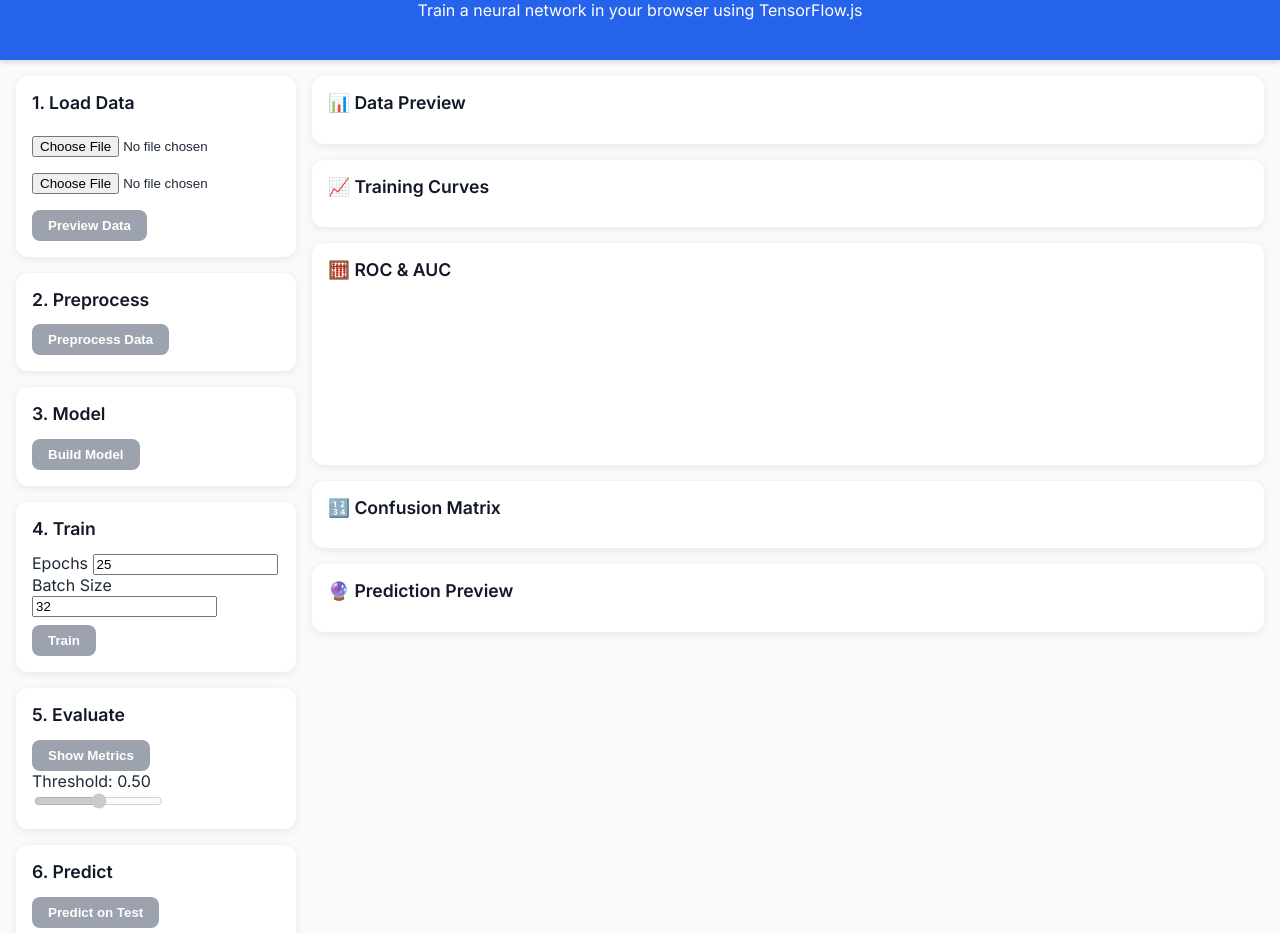
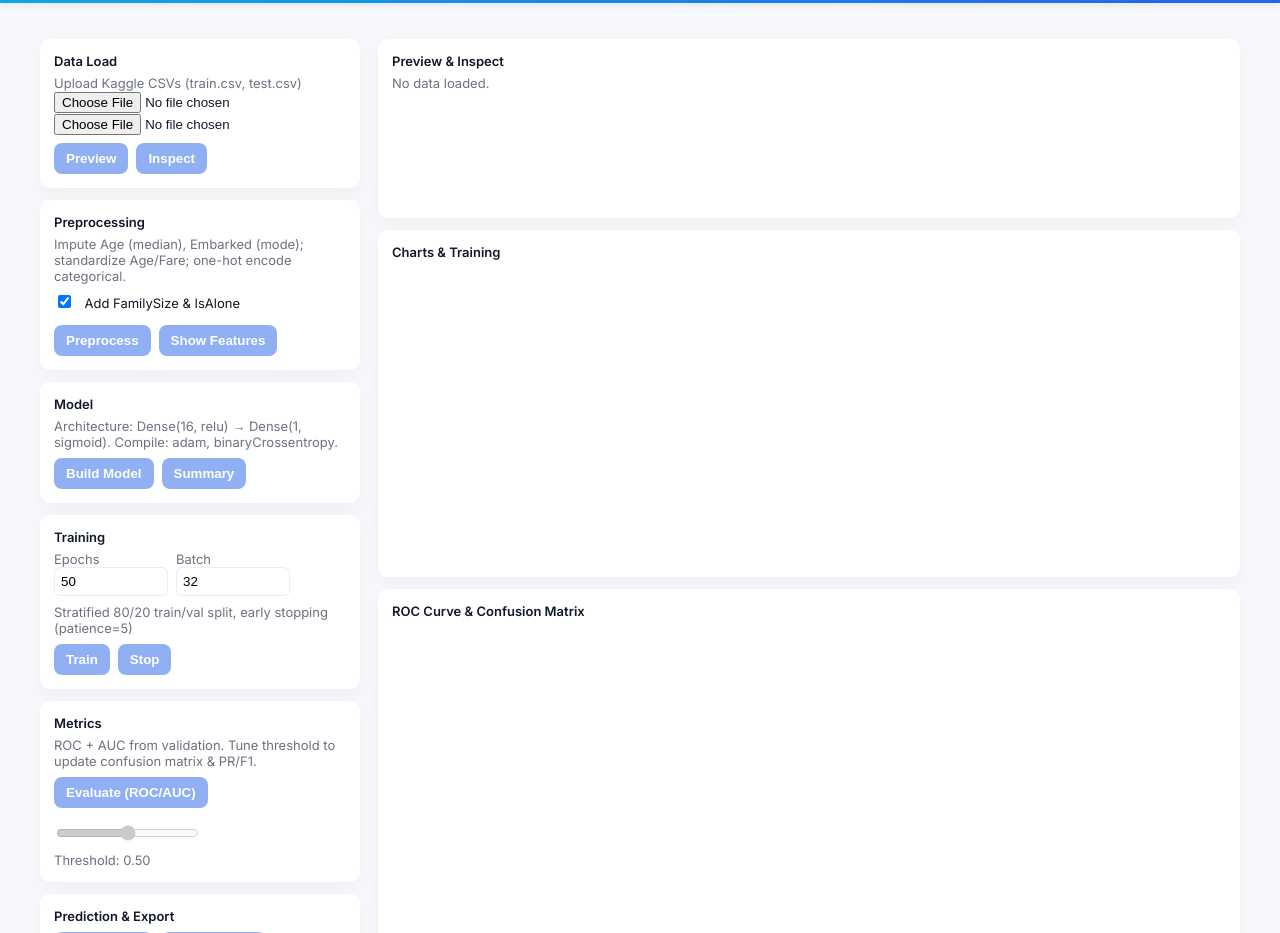
Before and after one commit to kmmsinan-creator/neuralnetworking, a plain HTML site: page week2/index.html in a window 1280 px wide. Shown: the part 79-1012 px from the top of the page. Drawn offline with nearby package versions, Linux system fonts and the light colour scheme; a script that the page names is missing.

Commit message:
Update index.html

```diff
--- a/week2/index.html
+++ b/week2/index.html
@@ -1,100 +1,182 @@
-<!DOCTYPE html>
+<!doctype html>
 <html lang="en">
 <head>
-  <meta charset="UTF-8">
-  <title>Titanic Survival Predictor</title>
-  <meta name="viewport" content="width=device-width, initial-scale=1.0">
-  <!-- Google Font -->
+  <meta charset="utf-8" />
+  <title>Titanic — TFJS In-Browser Classifier</title>
+  <meta name="viewport" content="width=device-width,initial-scale=1" />
   <link href="https://fonts.googleapis.com/css2?family=Inter:wght@400;600&display=swap" rel="stylesheet">
-  <link rel="stylesheet" href="styles.css">
+  <style>
+    :root {
+      --bg: #f6f8fb;
+      --card: #ffffff;
+      --accent: #2563eb;
+      --muted: #6b7280;
+      --radius: 10px;
+    }
+    html,body { height:100%; margin:0; font-family:Inter,system-ui,Arial; background:var(--bg); color:#111827; }
+    header { background: linear-gradient(90deg,#0ea5e9,#2563eb); color:white; padding:18px 20px; box-shadow:0 2px 8px rgba(0,0,0,0.08); }
+    header h1 { margin:0; font-size:20px; }
+    header p { margin:6px 0 0 0; opacity:0.9; font-size:13px; }
+
+    .container { display:grid; grid-template-columns: 320px 1fr; gap:18px; padding:18px; max-width:1200px; margin:18px auto; }
+    .card { background:var(--card); border-radius:var(--radius); padding:14px; box-shadow:0 6px 18px rgba(16,24,40,0.04); }
+    .sidebar { display:flex; flex-direction:column; gap:12px; }
+
+    label { font-weight:600; font-size:13px; display:block; margin-bottom:6px; }
+    input[type=file] { width:100%; }
+    button { background:var(--accent); color:white; border:none; padding:8px 12px; border-radius:8px; cursor:pointer; font-weight:600; }
+    button[disabled] { opacity:0.5; cursor:not-allowed; }
+    .row { display:flex; gap:8px; align-items:center; margin-top:8px; }
+    .small { font-size:13px; color:var(--muted); }
+    pre { background:#f3f4f6; padding:8px; border-radius:6px; max-height:220px; overflow:auto; }
+
+    .content { display:grid; grid-template-rows: auto auto; gap:12px; }
+    #charts { display:grid; grid-template-columns: repeat(auto-fit,minmax(260px,1fr)); gap:12px; }
+    table { border-collapse:collapse; width:100%; font-size:13px; }
+    th,td { border:1px solid #eef2f7; padding:6px 8px; text-align:left; }
+    .controls-inline { display:flex; gap:8px; align-items:center; flex-wrap:wrap; }
+    input[type=number], input[type=range], select { padding:6px; border-radius:6px; border:1px solid #e6eef8; }
+    .muted { color:var(--muted); font-size:13px; }
+
+    footer { max-width:1200px; margin:0 auto 40px; padding:10px 18px; color:var(--muted); font-size:13px; text-align:center; }
+
+    @media (max-width: 900px) {
+      .container { grid-template-columns: 1fr; padding:12px; }
+    }
+  </style>
 </head>
 <body>
   <header>
-    <h1>🚢 Titanic Survival Predictor</h1>
-    <p>Train a neural network in your browser using TensorFlow.js</p>
+    <h1>🚢 Titanic — TFJS In-Browser Binary Classifier</h1>
+    <p>Train & evaluate a small neural net on Kaggle Titanic in the browser. Export submission & model. Deploy via GitHub Pages (static).</p>
   </header>
 
-  <main class="grid-container">
-    <!-- Sidebar Controls -->
+  <main class="container">
+    <!-- Sidebar (controls) -->
     <aside class="sidebar">
       <div class="card">
-        <h2>1. Load Data</h2>
-        <input id="trainFile" type="file" accept=".csv">
-        <input id="testFile" type="file" accept=".csv">
-        <button id="previewBtn" disabled>Preview Data</button>
-      </div>
-
-      <div class="card">
-        <h2>2. Preprocess</h2>
-        <button id="preprocessBtn" disabled>Preprocess Data</button>
-      </div>
-
-      <div class="card">
-        <h2>3. Model</h2>
-        <button id="buildModelBtn" disabled>Build Model</button>
-      </div>
-
-      <div class="card">
-        <h2>4. Train</h2>
-        <label>Epochs <input id="epochs" type="number" value="25" min="1"></label>
-        <label>Batch Size <input id="batchSize" type="number" value="32" min="1"></label>
-        <button id="trainBtn" disabled>Train</button>
-      </div>
-
-      <div class="card">
-        <h2>5. Evaluate</h2>
-        <button id="evalBtn" disabled>Show Metrics</button>
-        <div>
-          <label>Threshold: <span id="thresholdValue">0.50</span></label>
-          <input id="thresholdSlider" type="range" min="0" max="1" step="0.01" value="0.5" disabled>
+        <label>Data Load</label>
+        <div class="small">Upload Kaggle CSVs (train.csv, test.csv)</div>
+        <input id="trainFile" type="file" accept=".csv" />
+        <input id="testFile"  type="file" accept=".csv" />
+        <div class="row">
+          <button id="btnPreview" disabled>Preview</button>
+          <button id="btnInspect" disabled>Inspect</button>
         </div>
       </div>
 
       <div class="card">
-        <h2>6. Predict</h2>
-        <button id="predictBtn" disabled>Predict on Test</button>
-        <button id="exportBtn" disabled>Export CSV</button>
+        <label>Preprocessing</label>
+        <div class="small">Impute Age (median), Embarked (mode); standardize Age/Fare; one-hot encode categorical.</div>
+        <div style="margin-top:8px;">
+          <input id="optFamily" type="checkbox" checked /> <label style="display:inline-block; font-weight:500; margin-left:6px">Add FamilySize & IsAlone</label>
+        </div>
+        <div class="row">
+          <button id="btnPreprocess" disabled>Preprocess</button>
+          <button id="btnShowFeatures" disabled>Show Features</button>
+        </div>
+      </div>
+
+      <div class="card">
+        <label>Model</label>
+        <div class="small">Architecture: Dense(16, relu) → Dense(1, sigmoid). Compile: adam, binaryCrossentropy.</div>
+        <div class="row">
+          <button id="btnBuild" disabled>Build Model</button>
+          <button id="btnSummary" disabled>Summary</button>
+        </div>
+      </div>
+
+      <div class="card">
+        <label>Training</label>
+        <div class="controls-inline">
+          <div>
+            <div class="small">Epochs</div>
+            <input id="epochs" type="number" min="1" value="50" style="width:100px" />
+          </div>
+          <div>
+            <div class="small">Batch</div>
+            <input id="batchSize" type="number" min="1" value="32" style="width:100px" />
+          </div>
+        </div>
+        <div class="small" style="margin-top:8px">Stratified 80/20 train/val split, early stopping (patience=5)</div>
+        <div class="row">
+          <button id="btnTrain" disabled>Train</button>
+          <button id="btnStop" disabled>Stop</button>
+        </div>
+      </div>
+
+      <div class="card">
+        <label>Metrics</label>
+        <div class="small">ROC + AUC from validation. Tune threshold to update confusion matrix & PR/F1.</div>
+        <div style="margin-top:8px;">
+          <button id="btnEval" disabled>Evaluate (ROC/AUC)</button>
+        </div>
+        <div style="margin-top:8px;">
+          <input id="threshold" type="range" min="0" max="1" step="0.01" value="0.50" disabled />
+          <div class="small">Threshold: <span id="thVal">0.50</span></div>
+        </div>
+      </div>
+
+      <div class="card">
+        <label>Prediction & Export</label>
+        <div class="row">
+          <button id="btnPredict" disabled>Predict Test</button>
+          <button id="btnExport" disabled>Export CSVs</button>
+        </div>
+        <div class="row" style="margin-top:8px;">
+          <button id="btnSaveModel" disabled>Download Model</button>
+        </div>
+      </div>
+
+      <div class="card small muted">
+        <strong>Deployment</strong>
+        <p style="margin:6px 0 0 0">Create a public GitHub repo, commit `index.html` + `app.js`, enable Pages on `main` (root). Open the published URL to run the static app.</p>
       </div>
     </aside>
 
-    <!-- Main Content Area -->
+    <!-- Main content -->
     <section class="content">
-      <div id="previewArea" class="card">
-        <h2>📊 Data Preview</h2>
-        <div id="dataPreview"></div>
+      <div class="card" id="panelPreview">
+        <label>Preview & Inspect</label>
+        <div id="previewInfo" class="small muted">No data loaded.</div>
+        <div id="previewTable" style="margin-top:10px"></div>
+        <div id="inspectStats" style="margin-top:10px"></div>
       </div>
 
-      <div id="chartsArea" class="card">
-        <h2>📈 Training Curves</h2>
-        <div id="visLoss"></div>
-        <div id="visAcc"></div>
+      <div class="card" id="panelCharts">
+        <label>Charts & Training</label>
+        <div id="charts" style="margin-top:8px">
+          <div id="barSex" style="min-height:180px"></div>
+          <div id="barPclass" style="min-height:180px"></div>
+        </div>
+        <div id="trainingVis" style="margin-top:12px"></div>
       </div>
 
-      <div id="rocArea" class="card">
-        <h2>🧮 ROC & AUC</h2>
-        <canvas id="rocCanvas"></canvas>
+      <div class="card" id="panelROC">
+        <label>ROC Curve & Confusion Matrix</label>
+        <div id="roc" style="min-height:220px; margin-top:8px"></div>
+        <div id="auc" class="small muted" style="margin-top:6px"></div>
+        <div id="confusion" style="margin-top:12px"></div>
+        <div id="prf" style="margin-top:8px" class="small"></div>
       </div>
 
-      <div id="confMatArea" class="card">
-        <h2>🔢 Confusion Matrix</h2>
-        <div id="confMatrix"></div>
-      </div>
-
-      <div id="predictionPreviewArea" class="card">
-        <h2>🔮 Prediction Preview</h2>
-        <div id="predictionPreview"></div>
+      <div class="card" id="panelPredict">
+        <label>Prediction Preview</label>
+        <div id="predPreview" style="margin-top:8px"></div>
       </div>
     </section>
   </main>
 
   <footer>
-    <p>Built with ❤️ using TensorFlow.js, tfjs-vis & PapaParse</p>
+    <div>Libraries used: TensorFlow.js, tfjs-vis, PapaParse. Running entirely in the browser — no server required.</div>
   </footer>
 
-  <!-- Scripts -->
+  <!-- External libs -->
   <script src="https://cdn.jsdelivr.net/npm/papaparse@5.4.1/papaparse.min.js"></script>
-  <script src="https://cdn.jsdelivr.net/npm/@tensorflow/tfjs@4.10.0/dist/tf.min.js"></script>
-  <script src="https://cdn.jsdelivr.net/npm/@tensorflow/tfjs-vis@1.5.1/dist/tfjs-vis.umd.min.js"></script>
-  <script src="app.js" defer></script>
+  <script src="https://cdn.jsdelivr.net/npm/@tensorflow/tfjs@latest"></script>
+  <script src="https://cdn.jsdelivr.net/npm/@tensorflow/tfjs-vis@latest"></script>
+
+  <!-- App logic -->
+  <script src="app.js"></script>
 </body>
 </html>
```
